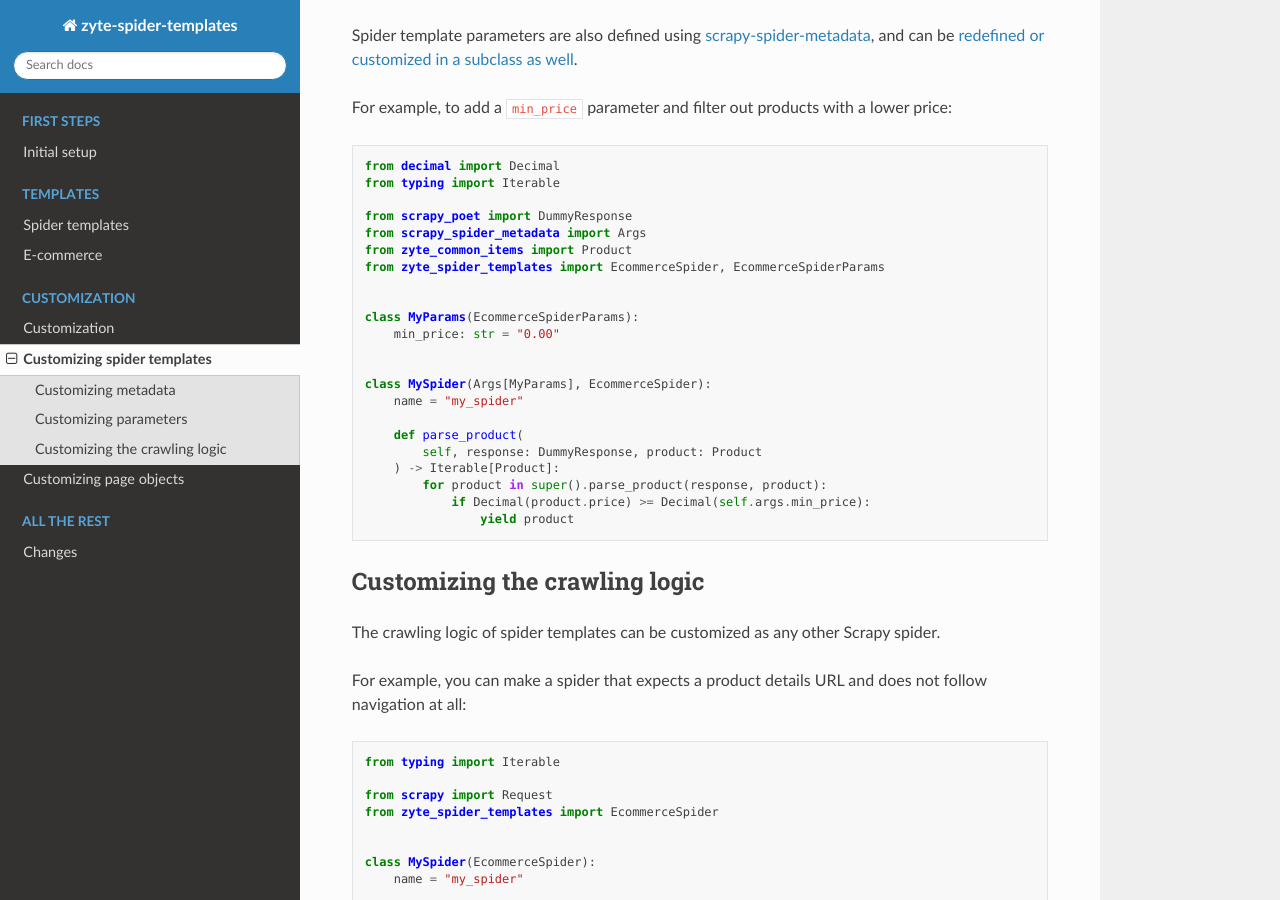
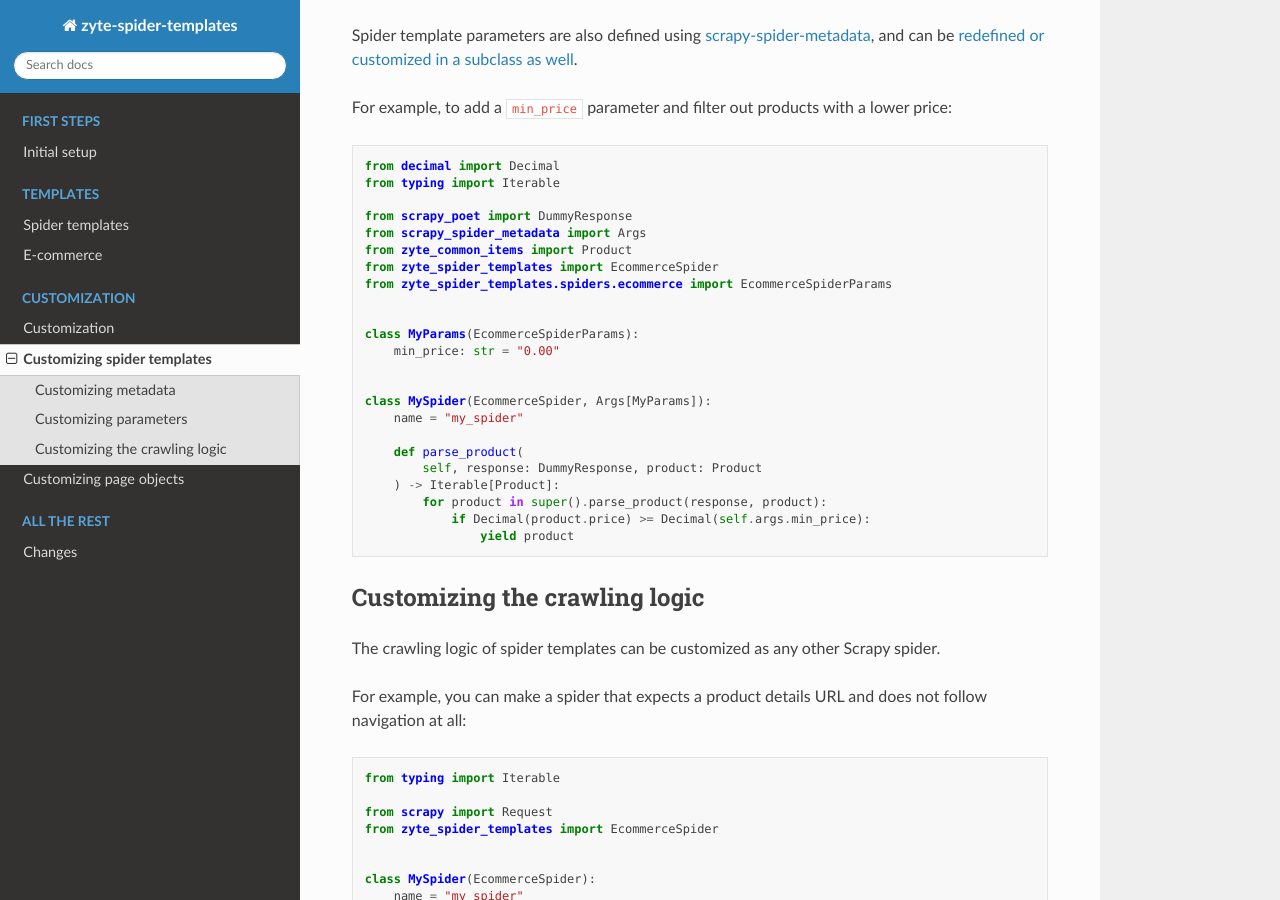
Before and after one commit to zytedata/zyte-spider-templates, a Sphinx documentation site: the page built from docs/customization/spiders.rst, in a window 1280 px wide and 900 px high, scrolled down 618 px. Built offline with Sphinx 7.4.7 and the Read the Docs theme 2.0.0, drawn with Linux system fonts in a browser that asks for light colours.

Commit message:
Fix the "Customizing parameters" example.

```diff
--- a/docs/customization/spiders.rst
+++ b/docs/customization/spiders.rst
@@ -56,14 +54,15 @@ lower price:
     from scrapy_poet import DummyResponse
     from scrapy_spider_metadata import Args
     from zyte_common_items import Product
-    from zyte_spider_templates import EcommerceSpider, EcommerceSpiderParams
+    from zyte_spider_templates import EcommerceSpider
+    from zyte_spider_templates.spiders.ecommerce import EcommerceSpiderParams
 
 
     class MyParams(EcommerceSpiderParams):
         min_price: str = "0.00"
 
 
-    class MySpider(Args[MyParams], EcommerceSpider):
+    class MySpider(EcommerceSpider, Args[MyParams]):
         name = "my_spider"
 
         def parse_product(
@@ -103,3 +102,5 @@ not follow navigation at all:
 All parsing logic is implemented separately in :ref:`page objects
 <custom-page-objects>`, making it easier to read the code of :ref:`built-in
 spider templates <spider-templates>` to modify them as desired.
+
+.. _scrapy-spider-metadata: https://scrapy-spider-metadata.readthedocs.io/en/latest
```
Also changed, not shown: other parts of docs/customization/spiders.rst (+0 -2 lines).
